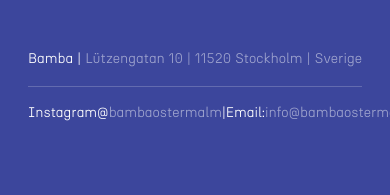
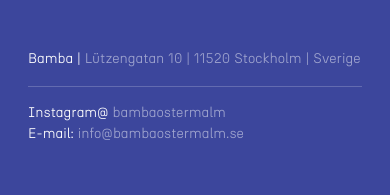
Before and after one commit to willrossler/bambaBooking, a React (Create React App) app: page / in a window 390 px wide. Both pictures are taken after a click on the icon 358 px from the left and 36 px from the top of the page. Shown: the part 626-821 px from the top of the page. Built offline with nearby package versions, Linux system fonts and the light colour scheme; a web font is replaced by a local one.

Commit message:
fix mobilemenu info

```diff
--- a/src/components/Header.js
+++ b/src/components/Header.js
@@ -235,14 +235,16 @@ function Header() {
               {/* to do  */}
 
               <div className="d-lg-none container bottomInfo">
-                <div class="d-flex justify-content-between align-items-end  ">
+                <div class="d-flex align-items-end  ">
                   <p
                     className="text-end"
                     style={{ fontSize: "14px", marginBottom: "0" }}
                   >
                     Bamba{" "}
                   </p>
-                  <p style={{ fontSize: "14px", marginBottom: "0" }}> | </p>
+                  <p style={{ fontSize: "14px", marginBottom: "0" }}>
+                    &nbsp;|&nbsp;
+                  </p>
                   <p
                     style={{
                       fontSize: "14px",
@@ -260,8 +262,7 @@ function Header() {
                       opacity: "0.5",
                     }}
                   >
-                    {" "}
-                    |{" "}
+                    &nbsp;|&nbsp;
                   </p>
 
                   <p
@@ -280,8 +281,7 @@ function Header() {
                       opacity: "0.5",
                     }}
                   >
-                    {" "}
-                    |{" "}
+                    &nbsp;|&nbsp;
                   </p>
                   <p
                     style={{
@@ -293,22 +293,46 @@ function Header() {
                     Sverige{" "}
                   </p>
                 </div>
+                <hr />
+
+                <div class="d-flex   ">
+                  <p
+                    className="text-end"
+                    style={{ fontSize: "14px", marginBottom: "0" }}
+                  >
+                    Instagram@
+                  </p>
+
+                  <p
+                    style={{
+                      fontSize: "14px",
+                      marginBottom: "0",
+                      opacity: "0.5",
+                    }}
+                  >
+                    &nbsp;bambaostermalm
+                  </p>
+                </div>
+                <div class="d-flex   ">
+                  <p
+                    className="text-end"
+                    style={{ fontSize: "14px", marginBottom: "0" }}
+                  >
+                    E-mail:
+                  </p>
+
+                  <p
+                    style={{
+                      fontSize: "14px",
+                      marginBottom: "0",
+                      opacity: "0.5",
+                    }}
+                  >
+                    &nbsp;info@bambaostermalm.se
+                  </p>
+                </div>
 
                 {/* todo varsin rad, instagram & email, text start, satt avstånd på |  */}
-                <hr />
-                <div class="d-flex align-items-end justify-content-between ">
-                  <p style={{ fontSize: "14px" }}>Instagram@</p>
-
-                  <p style={{ fontSize: "14px", opacity: "0.5" }}>
-                    bambaostermalm
-                  </p>
-                  <p style={{ fontSize: "14px" }}> | </p>
-
-                  <p style={{ fontSize: "14px" }}>Email:</p>
-                  <p style={{ fontSize: "14px", opacity: "0.5" }}>
-                    info@bambaostermalm
-                  </p>
-                </div>
               </div>
             </Nav>
           </Offcanvas.Body>
```
